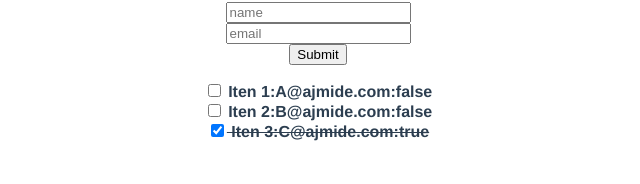
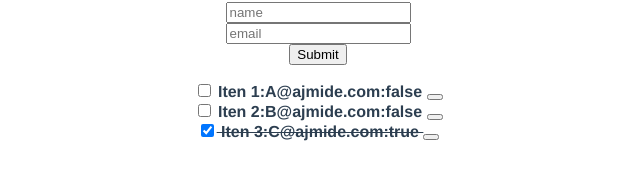
Before and after one commit to HSin-Tse/vue-d-mo, a Vue app: page / in a window 1280 px wide. Shown: the part 116-300 px from the top of the page, without its empty margins (322-962 px from the left). Built offline with nearby package versions, Linux system fonts and the light colour scheme.

Commit message:
todo  ok work

```diff
--- a/src/components/User.vue
+++ b/src/components/User.vue
@@ -13,7 +13,7 @@
       <li v-for="user in users">
         <input type="checkbox" class="toggle" v-model="user.contacted">
         <span :class="{contacted:user.contacted}">
-        {{user.name}}:{{user.email}}:{{user.contacted}}
+        {{user.name}}:{{user.email}}:{{user.contacted}} <button v-on:click="deleteUser(user)"></button>
           </span>
       </li>
 
@@ -50,9 +50,11 @@
         e.preventDefault();
 
       },
-      pressKey: function (e) {
+      deleteUser: function (user) {
 //        alert('aaa')
-        console.log(e.target.value)
+//        console.log(e.target.value);
+        this.users.splice(this.users.indexOf(user),1);
+
       },
       enterHit: function () {
 //        alert('aaa')
```
